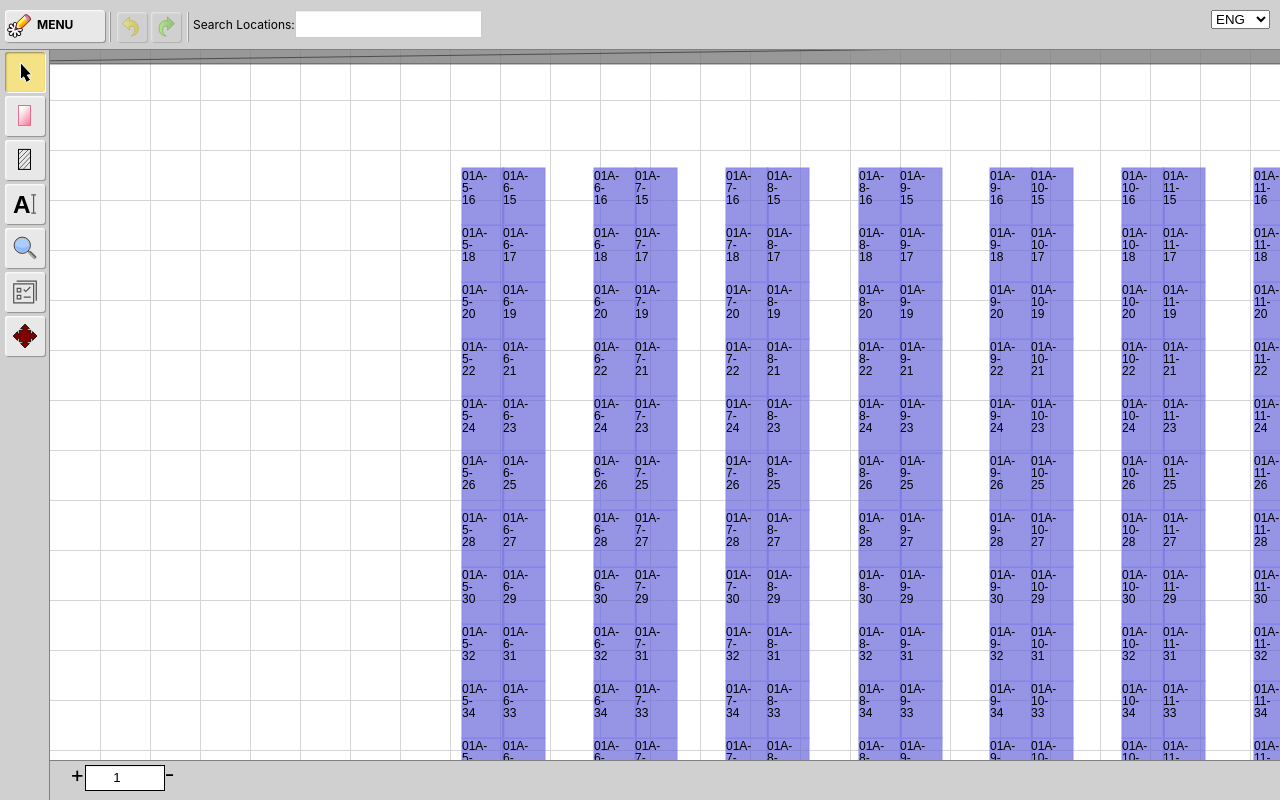
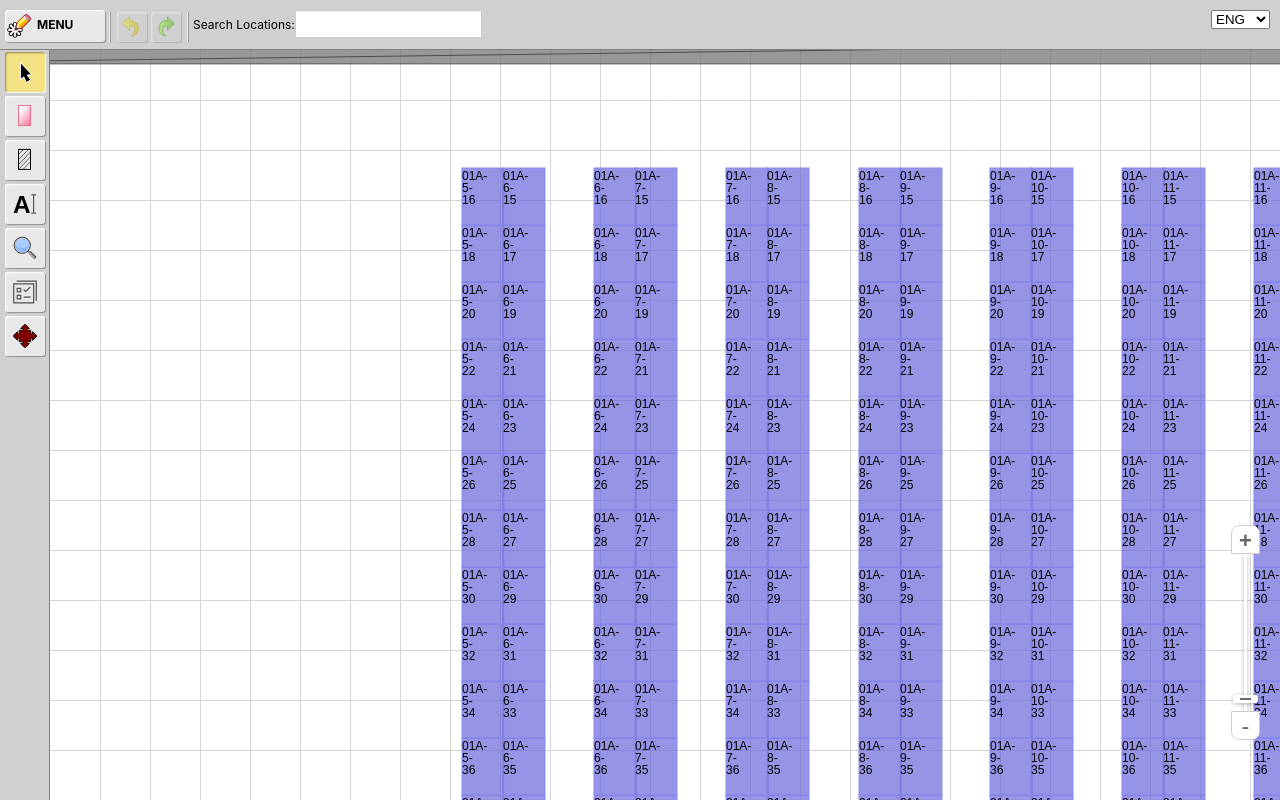
Before and after one commit to oracle0221/SketchBoard, a React (Create React App) app: page /#/layout in a window 1280 px wide. Built offline with nearby package versions, Linux system fonts and the light colour scheme.

Commit message:
slider-zoom

```diff
--- a/public/index.html
+++ b/public/index.html
@@ -2,13 +2,16 @@
 <html lang="en">
   <head>
     <meta charset="utf-8" />
-    <link rel="icon" href="%PUBLIC_URL%/favicon.ico" />
+    <link rel="icon" type="image/png" href="%PUBLIC_URL%/logo.png"/>
+    <!-- <link rel="icon" href="%PUBLIC_URL%/favicon.ico" /> -->
+    <meta http-equiv="X-UA-Compatible" content="IE=Edge, chrome=1"/>
     <meta name="viewport" content="width=device-width, initial-scale=1" />
     <meta name="theme-color" content="#000000" />
     <meta
       name="description"
-      content="Web site created using create-react-app"
+      content="WMS Digital Layout Tool"
     />
+    <meta name="apple-mobile-web-app-capable" content="yes"/>
     <link rel="apple-touch-icon" href="%PUBLIC_URL%/logo192.png" />
     <!--
       manifest.json provides metadata used when your web app is installed on a
@@ -24,7 +27,7 @@
       work correctly both with client-side routing and a non-root public URL.
       Learn how to configure a non-root public URL by running `npm run build`.
     -->
-    <title>React App</title>
+    <title>WMS Digital Layout Tool</title>
   </head>
   <body>
     <noscript>You need to enable JavaScript to run this app.</noscript>
--- a/src/page/layout/constants.js
+++ b/src/page/layout/constants.js
@@ -42,6 +42,9 @@ export const Property={
 let Var = {
   zoomLevel:1.0,
   zoomAction:'+', // '+', '-' 两种操作
+  sliderMinY:0,
+  sliderMaxY:146,
+  sliderScale:1.0,
 
   beBatch: false, // 需要批量操作
   beBatchEnd: false,  // 批量操作结束
--- a/src/page/layout/index.js
+++ b/src/page/layout/index.js
@@ -111,8 +111,8 @@ export default ()=>{
                     <span language="label_vertical" >纵向</span>
                     <input type="radio" name="radio_input" value="col" id="batch_col" />
                   </label>
-                  <div className="section" ><input type="number" defaultValue="" id="batch_cell_value" /><span className="sec-span" language="label_cell" >单元格</span><input placeholder="起始编号" type="number" defaultValue="" id="batch_cell_startindex" /></div>
-                  <div className="section" ><input type="number" defaultValue="" id="batch_num_value" /><span className="sec-span" language="label_Rows" >排</span><input placeholder="结束编号" type="number" defaultValue="" id="batch_cell_endindex" /></div>
+                  <div className="section" ><input type="number" defaultValue="" id="batch_cell_value" /><span className="sec-span" language="label_cell" >单元格</span><input placeholder="列起始编号" type="number" defaultValue="" id="batch_cell_startindex" /></div>
+                  <div className="section" ><input type="number" defaultValue="" id="batch_num_value" /><span className="sec-span" language="label_Rows" >排</span><input placeholder="行起始编号" type="number" defaultValue="" id="batch_cell_endindex" /></div>
                   <div className="w_h_div section" >
                     <div>
                       <span language="label_width" >宽</span>: <div><input type="number" defaultValue={80} id="batch_size_w" /></div>
@@ -136,10 +136,17 @@ export default ()=>{
             </div>
             <textarea type="text" autoComplete="off"  id="J_fill_text" />
           </div>
-          <div className="tools-bottom">
-              <span className="btn" id="ZoomOut" >+</span>
+          <div className="tools-bottom" >
+              <span className="btn" id="ZoomIn" >+</span>
               <input type="number" defaultValue={1} id="J_input_zoom" readOnly={true} />
-              <span className="btn" id="ZoomIn" >-</span>
+              <span className="btn" id="ZoomOut" >-</span>
+          </div>
+          <div className="widget-zoom">
+              <button type="button" className="zoomin"  id="J_zoomin" >+</button>
+              <div className="slider" >
+                <a id="J_slider_grab" ></a>
+              </div>
+              <button type="button" className="zoomout" id="J_zoomout" >-</button>
           </div>
       </div>
     </>
--- a/src/page/layout/index.scss
+++ b/src/page/layout/index.scss
@@ -249,11 +249,95 @@ canvas{display:block;border: 1px solid black;margin:auto;background:#A0A0A0;}
     top:50px;
     left: 50px;
     right: 0px;
-    bottom: 40px;
+    // bottom: 40px;
+    bottom:0px;
     z-index: 6;
 }
 
 .workarea canvas{position:absolute;top:0;left:0;width:100%;height:100%;}
+
+// 右侧放大与缩小工具条
+.widget-zoom{
+  // background:white;
+  height:215px;
+  position: absolute;
+  bottom: 60px;
+  right:20px;
+  width: 29px;
+  z-index: 8;
+  border-radius: 8px;
+  overflow:hidden;
+
+  .slider{
+    width: 3px;
+    height: 157px;
+    position: absolute;
+    margin-left: 13px;
+    margin-top: 29px;
+    background-color: rgb(255,255,255);
+    box-shadow: 0px 1px 4px rgba(0,0,0,0.3);
+
+    a{
+      width: 25px;
+      height: 8px;
+      position: absolute;
+      margin-top: 2px;
+      margin-left: -11px;
+      z-index: 1;
+      background-color: #fff;
+      box-shadow: 0px 1px 4px rgba(0,0,0,0.3);
+      border-radius: 2px;
+      cursor: grab;
+      &:after{
+        height: 2px;
+        width: 11px;
+        margin-top: 3px;
+        margin-left: 7px;
+        background-color: #6b6b6b;
+        position: absolute;
+        content: "";
+      }
+    }
+  }
+
+  button{
+    background-color: rgba(255,255,255,1);
+    border-radius: 8px;
+    display: block;
+    height: 29px;
+    left: 0px;
+    overflow: hidden;
+    position: absolute;
+    cursor: pointer;
+    width: 29px;
+    z-index: 2;
+    box-sizing: border-box;
+    transition: background-color 0.16s ease-out;
+    color:#666;
+    font-weight:bold;
+    font-size:22px;
+    vertical-align: baseline;
+    outline:0;
+
+    &:hover{
+      color:#333;
+    }
+  }
+
+  .zoomin{
+    top: 0px;
+    border-bottom-left-radius: 0px;
+    border-bottom-right-radius: 0px;
+  }
+
+  .zoomout{
+    bottom: 0px;
+    border-top-left-radius: 0px;
+    border-top-right-radius: 0px;
+    font-family: cursive;
+    line-height: 20px;
+  }
+}
 
 .tools-bottom{
     position: absolute;
@@ -266,6 +350,7 @@ canvas{display:block;border: 1px solid black;margin:auto;background:#A0A0A0;}
     background:#D0D0D0;
     border-top: 1px solid #808080;
     padding-left: 20px;
+    display:none;
 }
 
 .tools-bottom input{
--- a/src/page/layout/sidebar.js
+++ b/src/page/layout/sidebar.js
@@ -1,6 +1,6 @@
 // 处理上边与左边以下边这三条栏
 import Var, {ModeEnum, Mode_Location, Mode_Text, Mode_Zoom, Mode_Batch, Mode_Pan} from './constants'
-import {clearSelectedRects, clearSelectedBarrierRects, restoreFromUndoStack, restoreFromRedoStack, fnZoomIn, fnZoomOut} from './util'
+import {clearSelectedRects, clearSelectedBarrierRects, restoreFromUndoStack, restoreFromRedoStack, fnZoomIn, fnZoomOut, setSlider, setZoom} from './util'
 import model from './model'
 
 const $ = document.getElementById.bind(document);
@@ -73,13 +73,66 @@ export function setMenu( mode ){
 // 视图放大与缩小
 export function PanZoom(){
   const J_input_zoom = $('J_input_zoom'), ZoomOut = $('ZoomOut'), ZoomIn = $('ZoomIn');
+  const J_zoomin = $('J_zoomin'), J_zoomout = $('J_zoomout');
+  const minY = Var.sliderMinY, maxY = Var.sliderMaxY;
 
-  ZoomOut.onclick = ()=>{
+  J_zoomout.onclick = ZoomOut.onclick = ()=>{
+    fnZoomOut();
+  };
+
+  J_zoomin.onclick = ZoomIn.onclick = ()=>{
     fnZoomIn();
   };
 
-  ZoomIn.onclick = ()=>{
-    fnZoomOut();
+  // 调动滑块进行缩放视图
+  const J_slider_grab = $('J_slider_grab');
+
+  // 滑块 top:  0 - 146 => 0.1-20
+  /*
+    t - 0          146-0
+    ---------- = ------------
+    scale-0.1      20-0.1
+
+    t * (20-0.1) = 146 * (scale - 0.1)
+    t = 146 * (scale - 0.1) / (20-0.1)
+--------------------------------------------------
+    (scale - 0.1) * 146 = (20-0.1) * t
+    (scale - 0.1) = (20-0.1) * t / 146
+    scale = (20-0.1) * t / 146 + 0.1
+  */
+
+  // J_slider_grab.style.top = `${maxY - maxY * (1.0 - 0.1) / (20-0.1)}px`;
+  Var.sliderScale = 1.0;
+  setSlider();
+
+  J_slider_grab.onmousedown = e=>{
+
+    let startY = e.clientY;
+    let startTop = J_slider_grab.offsetTop;
+    document.onmousemove = e=>{
+      let dy = e.clientY - startY;
+      let endTop = startTop + dy;
+
+      // console.log('endTop: ', endTop)
+
+      if(endTop < 0) endTop = 0;
+      if(endTop > maxY) endTop = maxY;
+
+      let scale = (20-0.1) * (maxY - endTop) / maxY + 0.1
+      // console.log(scale)
+      // Var.sliderScale = scale;
+      // setZoom();
+      Var.zoomLevel = scale;
+      setSlider();
+
+      return false;
+    };
+
+    document.onmouseup = e=>{
+      document.onmousemove = document.onmouseup = null;
+    };
+
+    return false;
   };
 
 }
--- a/src/page/layout/util.js
+++ b/src/page/layout/util.js
@@ -775,12 +775,15 @@ export function fnZoomIn(){
   const J_input_zoom = $('J_input_zoom');
   if( Var.zoomLevel >= 1 ){
       Var.zoomLevel = ++Var.zoomLevel
+      Var.zoomLevel = Var.zoomLevel > 20 ? 20 : Var.zoomLevel
   }else{
-      Var.zoomLevel += 0.2
+      Var.zoomLevel += 0.1
       // zoomLevel小于1,让世界居中摆放
       Var.worldPosition.x = ((Var.screen.width - Var.zoomLevel * Var.worldPosition.width) / 2) / Var.zoomLevel;
       Var.worldPosition.y = ((Var.screen.height - Var.zoomLevel * Var.worldPosition.height) / 2) / Var.zoomLevel;
   }
+
+  setSlider();
   J_input_zoom.value = (Var.zoomLevel >= 1 ? Var.zoomLevel : Var.zoomLevel.toFixed(2) )+'';
 }
 
@@ -790,12 +793,33 @@ export function fnZoomOut(){
   if(Var.zoomLevel > 1){
       Var.zoomLevel = --Var.zoomLevel
   }else{
-      Var.zoomLevel -= 0.2
+      Var.zoomLevel -= 0.1
+      Var.zoomLevel = Var.zoomLevel < 0.1 ? 0.1 : Var.zoomLevel
       // zoomLevel小于1,让世界居中摆放
       Var.worldPosition.x = ((Var.screen.width - Var.zoomLevel * Var.worldPosition.width) / 2) / Var.zoomLevel;
       Var.worldPosition.y = ((Var.screen.height - Var.zoomLevel * Var.worldPosition.height) / 2) / Var.zoomLevel;
   }
+
+  setSlider();
   J_input_zoom.value = (Var.zoomLevel >= 1 ? Var.zoomLevel : Var.zoomLevel.toFixed(2) )+'';
+}
+
+export function setZoom(){
+  /*
+    scale - 0                  1-0
+    --------------------  = ------------------
+    Var.zoomLevel - 0.1       20-0.1
+  */
+
+  Var.zoomLevel = (20-0.1) * Var.sliderScale + 0.1;
+}
+
+// 设置滑块
+export function setSlider(){
+
+  const J_slider_grab = $('J_slider_grab');
+  const minY = Var.sliderMinY, maxY = Var.sliderMaxY;
+  J_slider_grab.style.top = `${maxY - maxY * (Var.sliderScale - 0.1) / (20-0.1)}px`;
 }
 
 // 产生行模式下的批量编号
```
Also changed, not shown: public/logo.png (added).
